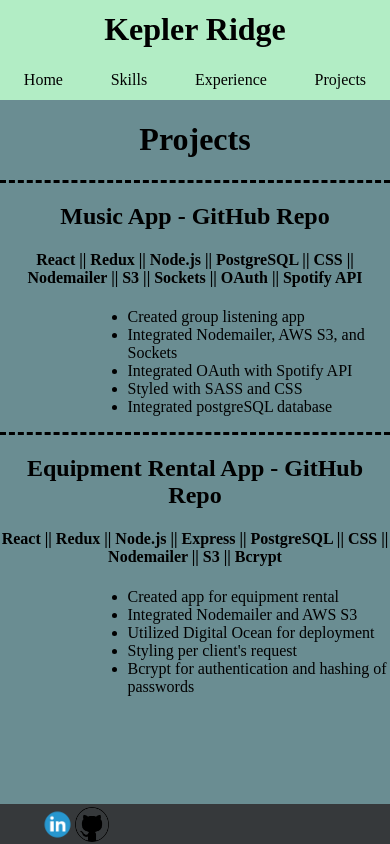
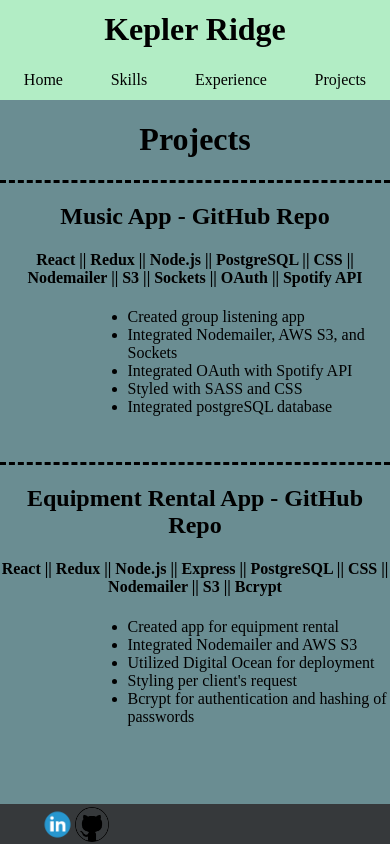
Before and after one commit to keplerridge/keplers-portfolio, a React (Create React App) app: page /projects in a window 390 px wide. Built offline with nearby package versions, Linux system fonts and the light colour scheme.

Commit message:
fixed responsive styling for smaller devices on projects page

```diff
--- a/src/components/Projects/Projects.css
+++ b/src/components/Projects/Projects.css
@@ -9,6 +9,7 @@
     height: auto;
     border-top: dashed;
     border-color: black;
+    background-color: #6A8D92;
 }
 
 #github-link {
@@ -21,3 +22,9 @@
     text-align: left;
     margin-left: 25%;
 }
+
+@media(max-width: 500px) {
+    .project {
+        margin-bottom: 30px;
+    }
+}
```
